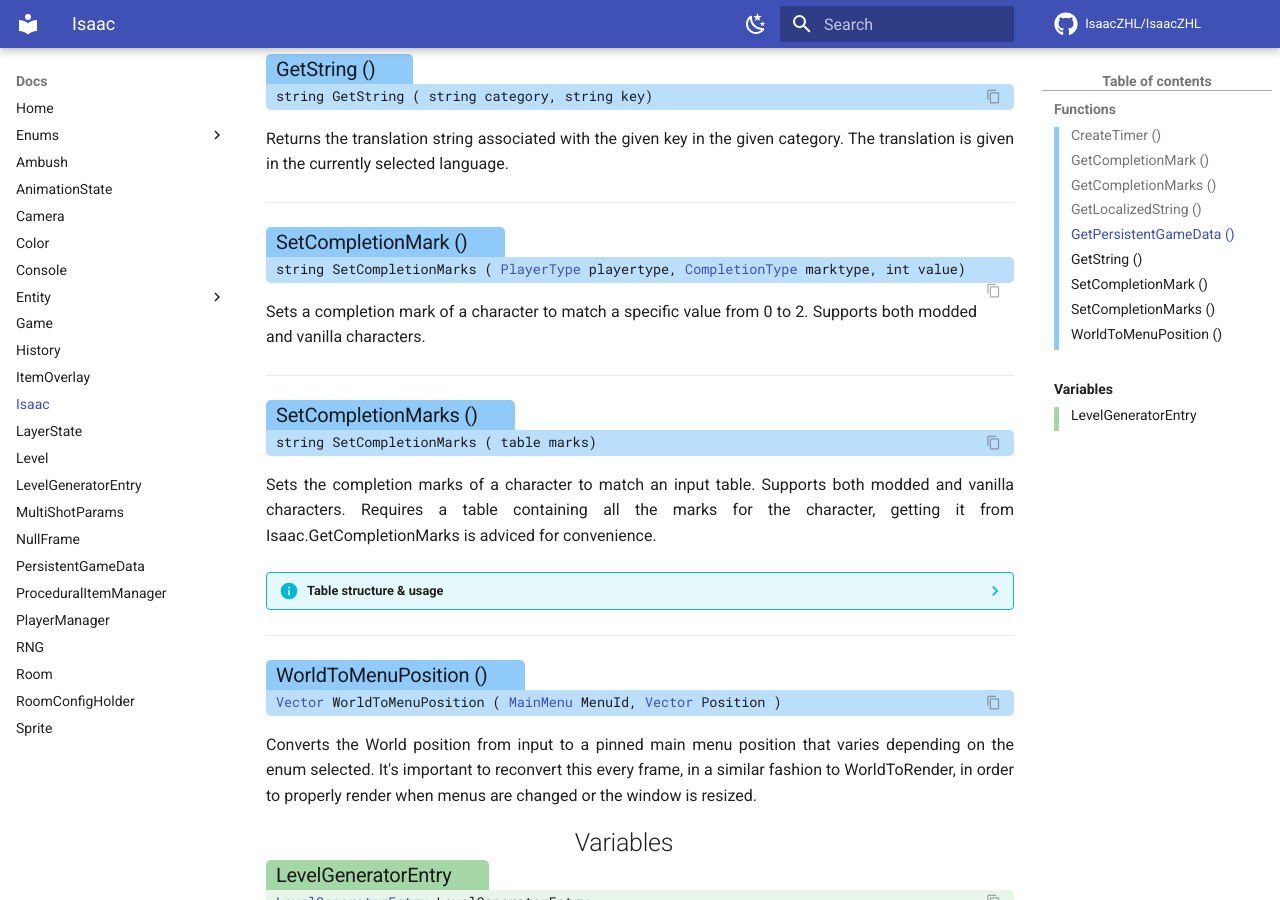
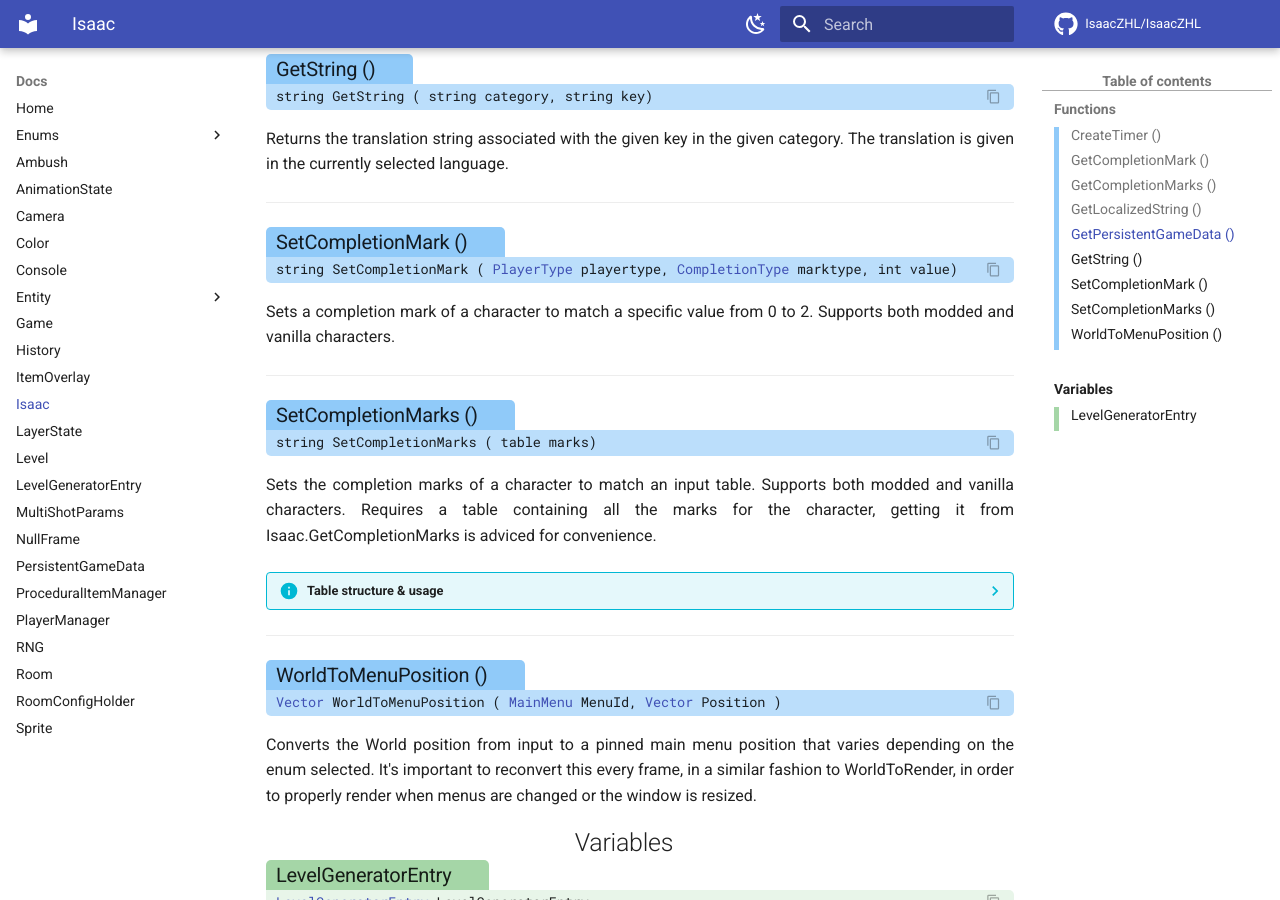
Before and after one commit to TeamREPENTOGON/REPENTOGON, an MkDocs documentation site: the page built from documentation/docs/Isaac.md, in a window 1280 px wide and 900 px high, scrolled down 1510 px. Built offline with MkDocs 1.6.1 and Material for MkDocs 9.7.7, drawn with Linux system fonts in a browser that asks for light colours; comment, search, counter and statistics services are not loaded; the version menu is left out; some of the changed text lies outside the part shown.

Commit message:
woopsie typo on docs

```diff
--- a/documentation/docs/Isaac.md
+++ b/documentation/docs/Isaac.md
@@ -67,7 +67,7 @@ Returns the translation string associated with the given key in the given catego
 
 ___
 ### Set·Completion·Mark () {: aria-label='Functions' }
-#### string SetCompletionMarks ( [PlayerType](https://wofsauge.github.io/IsaacDocs/rep/enums/PlayerType.html?h=playerty) playertype, [CompletionType](https://repentogon.com/enums/CompletionType.html) marktype, int value) {: .copyable aria-label='Functions' }
+#### string SetCompletionMark ( [PlayerType](https://wofsauge.github.io/IsaacDocs/rep/enums/PlayerType.html?h=playerty) playertype, [CompletionType](https://repentogon.com/enums/CompletionType.html) marktype, int value) {: .copyable aria-label='Functions' }
 Sets a completion mark of a character to match a specific value from 0 to 2. Supports both modded and vanilla characters.
 
 
```
